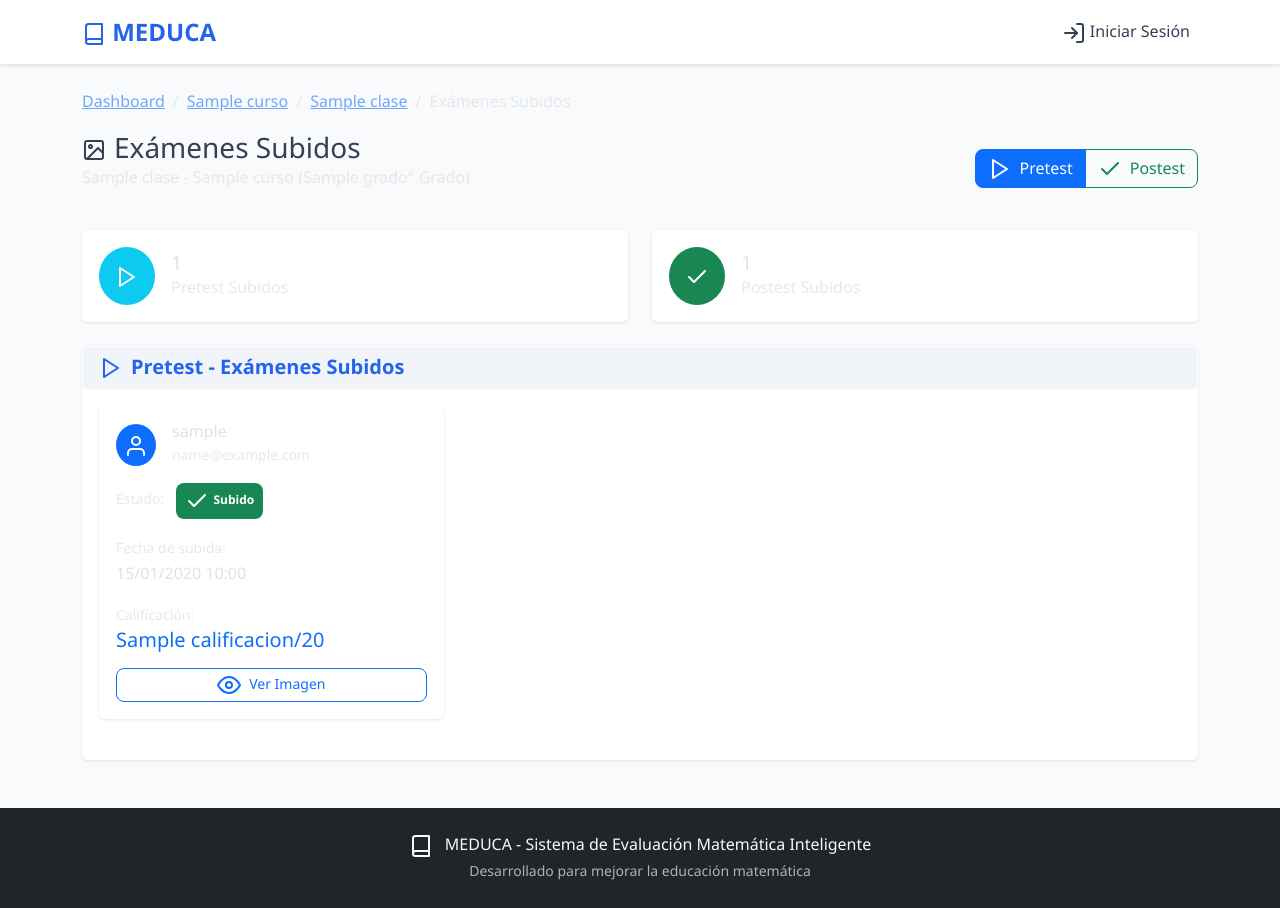
After one commit to ElvisLG06/EdHack-MEDUCA, a Flask app: template templates/ver_examenes_subidos.html in a window 1280 px wide. The commit adds this page. Run offline with Flask 3, Linux system fonts and the light colour scheme; the template is opened without the code that fills it: most values are stand-ins (such as "Sample title", 1, 10 or a date in 2020).

Commit message:
Enhance math platform with sample data, user roles, and visual updates
Implement sample data generation including multiple students and classes, refine user roles and permissions for exam uploads, introduce feedback for post-tests, and update the site's color scheme to a lighter theme.

Replit-Commit-Author: Agent
Replit-Commit-Session-Id: 042df036-8866-47d3-9420-34ee9089e364
Replit-Commit-Checkpoint-Type: full_checkpoint
Replit-Commit-Screenshot-Url: https://storage.googleapis.com/screenshot-production-us-central1/3d681087-6c84-4a0f-96a3-ea93ae527412/042df036-8866-47d3-9420-34ee9089e364/aPLIAle

```diff
--- a/models.py
+++ b/models.py
@@ -45,6 +45,7 @@ class ExamenResuelto:
         self.respuestas = respuestas
         self.calificacion = calificacion
         self.feedback = None
+        self.estado = "pendiente"  # "pendiente", "completado", "procesando"
         self.created_at = datetime.now()
 
 class Inscripcion:
--- a/static/css/custom.css
+++ b/static/css/custom.css
@@ -1,59 +1,74 @@
 /* MEDUCA - Custom Styles for Educational Platform */
 
-/* Root Variables for Consistent Theming */
+/* Root Variables for Consistent Theming - Light Theme */
 :root {
-    --meduca-primary: #0d6efd;
-    --meduca-success: #198754;
-    --meduca-info: #0dcaf0;
-    --meduca-warning: #ffc107;
-    --meduca-danger: #dc3545;
-    --meduca-secondary: #6c757d;
-    --meduca-dark: #212529;
-    --meduca-light: #f8f9fa;
-    --meduca-border-radius: 0.375rem;
-    --meduca-box-shadow: 0 0.125rem 0.25rem rgba(0, 0, 0, 0.075);
+    --meduca-primary: #2563eb;
+    --meduca-success: #16a34a;
+    --meduca-info: #06b6d4;
+    --meduca-warning: #f59e0b;
+    --meduca-danger: #ef4444;
+    --meduca-secondary: #64748b;
+    --meduca-dark: #1e293b;
+    --meduca-light: #ffffff;
+    --meduca-bg: #f8fafc;
+    --meduca-border: #e2e8f0;
+    --meduca-border-radius: 0.5rem;
+    --meduca-box-shadow: 0 1px 3px rgba(0, 0, 0, 0.1);
+    --meduca-text: #334155;
+    --meduca-text-muted: #64748b;
 }
 
 /* Body and Typography Enhancements */
 body {
     font-family: 'Segoe UI', Tahoma, Geneva, Verdana, sans-serif;
     line-height: 1.6;
+    background-color: var(--meduca-bg) !important;
+    color: var(--meduca-text) !important;
 }
 
 /* Navigation Enhancements */
+.navbar {
+    background-color: var(--meduca-light) !important;
+    border-bottom: 1px solid var(--meduca-border);
+    box-shadow: var(--meduca-box-shadow);
+}
+
 .navbar-brand {
     font-weight: 700;
     font-size: 1.5rem;
+    color: var(--meduca-primary) !important;
 }
 
 .navbar-nav .nav-link {
     font-weight: 500;
     transition: color 0.3s ease;
+    color: var(--meduca-text) !important;
 }
 
 .navbar-nav .nav-link:hover {
-    color: var(--bs-primary) !important;
+    color: var(--meduca-primary) !important;
 }
 
 /* Card Enhancements */
 .card {
-    border: 1px solid rgba(var(--bs-border-color-rgb), 0.2);
+    border: 1px solid var(--meduca-border);
     box-shadow: var(--meduca-box-shadow);
     transition: transform 0.2s ease, box-shadow 0.2s ease;
+    background-color: var(--meduca-light) !important;
 }
 
 .card:hover {
     transform: translateY(-2px);
-    box-shadow: 0 0.5rem 1rem rgba(0, 0, 0, 0.15);
+    box-shadow: 0 0.5rem 1rem rgba(0, 0, 0, 0.1);
 }
 
 .card-header {
-    background-color: rgba(var(--bs-primary-rgb), 0.1);
-    border-bottom: 1px solid rgba(var(--bs-border-color-rgb), 0.2);
+    background-color: #f1f5f9 !important;
+    border-bottom: 1px solid var(--meduca-border);
 }
 
 .card-header .card-title {
-    color: var(--bs-primary);
+    color: var(--meduca-primary) !important;
     font-weight: 600;
 }
 
--- a/templates/base.html
+++ b/templates/base.html
@@ -6,7 +6,7 @@
     <title>MEDUCA - {% block title %}Sistema de Evaluación Matemática Inteligente{% endblock %}</title>
 
     <!-- Bootstrap CSS with Replit theme -->
-    <link href="https://cdn.replit.com/agent/bootstrap-agent-dark-theme.min.css" rel="stylesheet">
+    <link href="https://cdn.jsdelivr.net/npm/bootstrap@5.3.2/dist/css/bootstrap.min.css" rel="stylesheet">
 
     <!-- Feather Icons -->
     <script src="https://unpkg.com/feather-icons"></script>
--- /dev/null
+++ b/templates/ver_examenes_subidos.html
@@ -0,0 +1,289 @@
+{% extends "base.html" %}
+
+{% block title %}Exámenes Subidos - {{ clase.nombre }} - MEDUCA{% endblock %}
+
+{% block content %}
+<div class="row">
+    <div class="col-12">
+        <nav aria-label="breadcrumb">
+            <ol class="breadcrumb">
+                <li class="breadcrumb-item"><a href="{{ url_for('dashboard') }}">Dashboard</a></li>
+                <li class="breadcrumb-item"><a href="{{ url_for('ver_curso', curso_id=curso.id) }}">{{ curso.nombre }}</a></li>
+                <li class="breadcrumb-item"><a href="{{ url_for('ver_clase', clase_id=clase.id) }}">{{ clase.nombre }}</a></li>
+                <li class="breadcrumb-item active">Exámenes Subidos</li>
+            </ol>
+        </nav>
+
+        <div class="d-flex justify-content-between align-items-center mb-4">
+            <div>
+                <h1 class="h3 mb-0">
+                    <i data-feather="image" class="me-2"></i>Exámenes Subidos
+                </h1>
+                <p class="text-muted">{{ clase.nombre }} - {{ curso.nombre }} ({{ curso.grado }}° Grado)</p>
+            </div>
+            <div class="btn-group" role="group">
+                <button type="button" class="btn btn-outline-primary active" data-exam-type="pretest">
+                    <i data-feather="play" class="me-2"></i>Pretest
+                </button>
+                <button type="button" class="btn btn-outline-success" data-exam-type="postest">
+                    <i data-feather="check" class="me-2"></i>Postest
+                </button>
+            </div>
+        </div>
+    </div>
+</div>
+
+<!-- Statistics -->
+<div class="row mb-4">
+    <div class="col-md-6">
+        <div class="card">
+            <div class="card-body">
+                <div class="d-flex align-items-center">
+                    <div class="bg-info rounded-circle p-3 me-3">
+                        <i data-feather="play" class="text-white"></i>
+                    </div>
+                    <div>
+                        <h5 class="card-title mb-0">{{ examenes_resueltos.pretest|length }}</h5>
+                        <p class="card-text text-muted">Pretest Subidos</p>
+                    </div>
+                </div>
+            </div>
+        </div>
+    </div>
+    <div class="col-md-6">
+        <div class="card">
+            <div class="card-body">
+                <div class="d-flex align-items-center">
+                    <div class="bg-success rounded-circle p-3 me-3">
+                        <i data-feather="check" class="text-white"></i>
+                    </div>
+                    <div>
+                        <h5 class="card-title mb-0">{{ examenes_resueltos.postest|length }}</h5>
+                        <p class="card-text text-muted">Postest Subidos</p>
+                    </div>
+                </div>
+            </div>
+        </div>
+    </div>
+</div>
+
+<!-- Pretest Section -->
+<div class="exam-section" id="pretest-section">
+    <div class="row">
+        <div class="col-12">
+            <div class="card">
+                <div class="card-header">
+                    <h5 class="card-title mb-0">
+                        <i data-feather="play" class="me-2"></i>Pretest - Exámenes Subidos
+                    </h5>
+                </div>
+                <div class="card-body">
+                    {% if examenes_resueltos.pretest %}
+                        <div class="row">
+                            {% for item in examenes_resueltos.pretest %}
+                            <div class="col-md-6 col-lg-4 mb-4">
+                                <div class="card h-100">
+                                    <div class="card-body">
+                                        <div class="d-flex align-items-center mb-3">
+                                            <div class="bg-primary rounded-circle p-2 me-3">
+                                                <i data-feather="user" class="text-white"></i>
+                                            </div>
+                                            <div>
+                                                <h6 class="card-title mb-0">{{ item.estudiante.username }}</h6>
+                                                <small class="text-muted">{{ item.estudiante.email }}</small>
+                                            </div>
+                                        </div>
+
+                                        <div class="mb-3">
+                                            <small class="text-muted">Estado:</small>
+                                            <span class="badge bg-success ms-2">
+                                                <i data-feather="check" class="me-1"></i>Subido
+                                            </span>
+                                        </div>
+
+                                        <div class="mb-3">
+                                            <small class="text-muted">Fecha de subida:</small>
+                                            <div>{{ item.examen_resuelto.created_at.strftime('%d/%m/%Y %H:%M') }}</div>
+                                        </div>
+
+                                        {% if item.examen_resuelto.calificacion %}
+                                        <div class="mb-3">
+                                            <small class="text-muted">Calificación:</small>
+                                            <div class="h5 text-primary">{{ item.examen_resuelto.calificacion }}/20</div>
+                                        </div>
+                                        {% endif %}
+
+                                        <div class="d-grid gap-2">
+                                            <button type="button" class="btn btn-outline-primary btn-sm"
+                                                    data-bs-toggle="modal"
+                                                    data-bs-target="#imageModal"
+                                                    data-image="{{ item.examen_resuelto.imagen_path }}"
+                                                    data-student="{{ item.estudiante.username }}"
+                                                    data-type="Pretest">
+                                                <i data-feather="eye" class="me-2"></i>Ver Imagen
+                                            </button>
+                                            {% if item.examen.tipo == 'pretest' %}
+                                            <small class="text-info text-center">
+                                                <i data-feather="info" class="me-1"></i>
+                                                Pretest - Solo evaluación inicial
+                                            </small>
+                                            {% endif %}
+                                        </div>
+                                    </div>
+                                </div>
+                            </div>
+                            {% endfor %}
+                        </div>
+                    {% else %}
+                        <div class="text-center py-5">
+                            <i data-feather="upload" class="text-muted mb-3" style="width: 48px; height: 48px;"></i>
+                            <h5 class="text-muted">No hay pretest subidos</h5>
+                            <p class="text-muted">Los pretest subidos por los estudiantes aparecerán aquí</p>
+                        </div>
+                    {% endif %}
+                </div>
+            </div>
+        </div>
+    </div>
+</div>
+
+<!-- Postest Section -->
+<div class="exam-section" id="postest-section" style="display: none;">
+    <div class="row">
+        <div class="col-12">
+            <div class="card">
+                <div class="card-header">
+                    <h5 class="card-title mb-0">
+                        <i data-feather="check" class="me-2"></i>Postest - Exámenes Subidos
+                    </h5>
+                </div>
+                <div class="card-body">
+                    {% if examenes_resueltos.postest %}
+                        <div class="row">
+                            {% for item in examenes_resueltos.postest %}
+                            <div class="col-md-6 col-lg-4 mb-4">
+                                <div class="card h-100">
+                                    <div class="card-body">
+                                        <div class="d-flex align-items-center mb-3">
+                                            <div class="bg-success rounded-circle p-2 me-3">
+                                                <i data-feather="user" class="text-white"></i>
+                                            </div>
+                                            <div>
+                                                <h6 class="card-title mb-0">{{ item.estudiante.username }}</h6>
+                                                <small class="text-muted">{{ item.estudiante.email }}</small>
+                                            </div>
+                                        </div>
+
+                                        <div class="mb-3">
+                                            <small class="text-muted">Estado:</small>
+                                            <span class="badge bg-success ms-2">
+                                                <i data-feather="check" class="me-1"></i>Subido
+                                            </span>
+                                        </div>
+
+                                        <div class="mb-3">
+                                            <small class="text-muted">Fecha de subida:</small>
+                                            <div>{{ item.examen_resuelto.created_at.strftime('%d/%m/%Y %H:%M') }}</div>
+                                        </div>
+
+                                        {% if item.examen_resuelto.calificacion %}
+                                        <div class="mb-3">
+                                            <small class="text-muted">Calificación:</small>
+                                            <div class="h5 text-success">{{ item.examen_resuelto.calificacion }}/20</div>
+                                        </div>
+                                        {% endif %}
+
+                                        <div class="d-grid gap-2">
+                                            <button type="button" class="btn btn-outline-primary btn-sm"
+                                                    data-bs-toggle="modal"
+                                                    data-bs-target="#imageModal"
+                                                    data-image="{{ item.examen_resuelto.imagen_path }}"
+                                                    data-student="{{ item.estudiante.username }}"
+                                                    data-type="Postest">
+                                                <i data-feather="eye" class="me-2"></i>Ver Imagen
+                                            </button>
+                                            <a href="{{ url_for('feedback_estudiante', examen_resuelto_id=item.examen_resuelto.id) }}"
+                                               class="btn btn-success btn-sm">
+                                                <i data-feather="message-circle" class="me-2"></i>Ver Feedback
+                                            </a>
+                                        </div>
+                                    </div>
+                                </div>
+                            </div>
+                            {% endfor %}
+                        </div>
+                    {% else %}
+                        <div class="text-center py-5">
+                            <i data-feather="upload" class="text-muted mb-3" style="width: 48px; height: 48px;"></i>
+                            <h5 class="text-muted">No hay postest subidos</h5>
+                            <p class="text-muted">Los postest subidos por los estudiantes aparecerán aquí</p>
+                        </div>
+                    {% endif %}
+                </div>
+            </div>
+        </div>
+    </div>
+</div>
+
+<!-- Image Modal -->
+<div class="modal fade" id="imageModal" tabindex="-1">
+    <div class="modal-dialog modal-xl">
+        <div class="modal-content">
+            <div class="modal-header">
+                <h5 class="modal-title">
+                    <i data-feather="image" class="me-2"></i>
+                    <span id="modal-title-text">Examen Subido</span>
+                </h5>
+                <button type="button" class="btn-close" data-bs-dismiss="modal"></button>
+            </div>
+            <div class="modal-body text-center">
+                <img id="modal-image" src="" class="img-fluid" alt="Examen subido">
+            </div>
+            <div class="modal-footer">
+                <button type="button" class="btn btn-secondary" data-bs-dismiss="modal">Cerrar</button>
+            </div>
+        </div>
+    </div>
+</div>
+{% endblock %}
+
+{% block scripts %}
+<script>
+document.addEventListener('DOMContentLoaded', function() {
+    // Handle exam type switching
+    const examTypeButtons = document.querySelectorAll('[data-exam-type]');
+    const examSections = document.querySelectorAll('.exam-section');
+
+    examTypeButtons.forEach(button => {
+        button.addEventListener('click', function() {
+            const examType = this.dataset.examType;
+
+            // Update button states
+            examTypeButtons.forEach(btn => btn.classList.remove('active'));
+            this.classList.add('active');
+
+            // Show/hide sections
+            examSections.forEach(section => {
+                section.style.display = section.id === `${examType}-section` ? 'block' : 'none';
+            });
+        });
+    });
+
+    // Handle image modal
+    const imageModal = document.getElementById('imageModal');
+    imageModal.addEventListener('show.bs.modal', function(event) {
+        const button = event.relatedTarget;
+        const imagePath = button.dataset.image;
+        const studentName = button.dataset.student;
+        const examType = button.dataset.type;
+
+        const modalTitle = document.getElementById('modal-title-text');
+        const modalImage = document.getElementById('modal-image');
+
+        modalTitle.textContent = `${examType} - ${studentName}`;
+        modalImage.src = `{{ url_for('static', filename='uploads/') }}${imagePath}`;
+        modalImage.alt = `${examType} de ${studentName}`;
+    });
+});
+</script>
+{% endblock %}
--- a/templates/ver_resultados.html
+++ b/templates/ver_resultados.html
@@ -31,6 +31,10 @@
                 <a href="{{ url_for('subir_examenes', clase_id=clase.id) }}"
                    class="btn btn-outline-info">
                     <i data-feather="upload" class="me-2"></i>Subir Exámenes
+                </a>
+                <a href="{{ url_for('ver_examenes_subidos', clase_id=clase.id) }}"
+                   class="btn btn-outline-success">
+                    <i data-feather="eye" class="me-2"></i>Ver Subidos
                 </a>
             </div>
         </div>
```
Also changed, not shown: data_store.py (+113 -6 lines), routes.py (+112 -13 lines), templates/feedback_estudiante.html (+10 -1 lines), templates/subir_examenes.html (+51 -10 lines), static/uploads/postest_clase1_est1.jpg (added), static/uploads/postest_clase1_est2.jpg (added), static/uploads/postest_clase2_est1.jpg (added), static/uploads/pretest_clase1_est1.jpg (added), static/uploads/pretest_clase1_est2.jpg (added), static/uploads/pretest_clase1_est3.jpg (added), static/uploads/pretest_clase2_est1.jpg (added).
